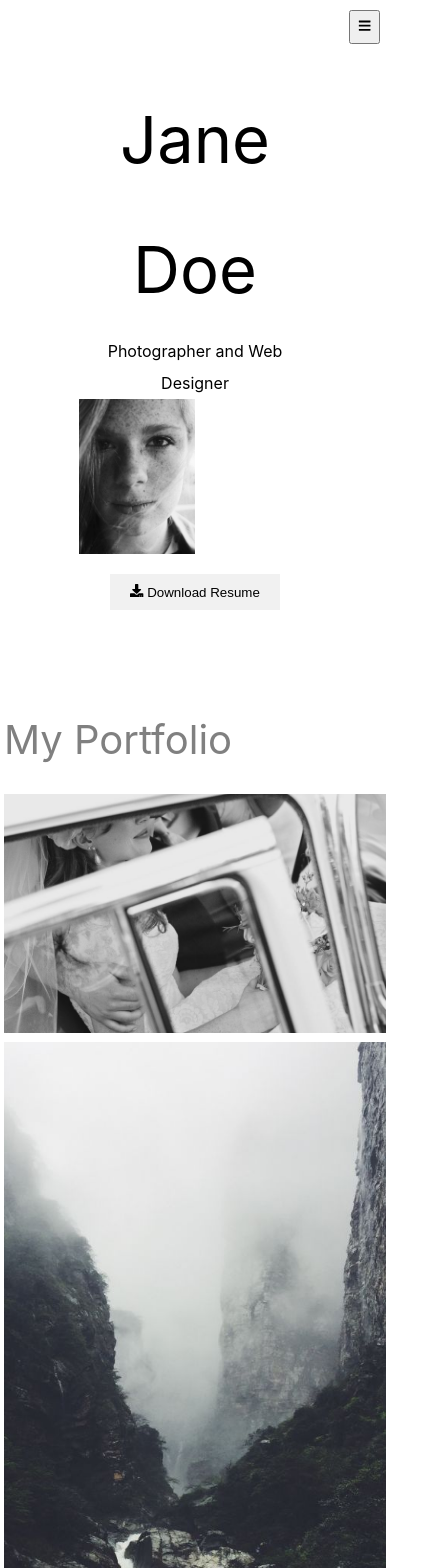
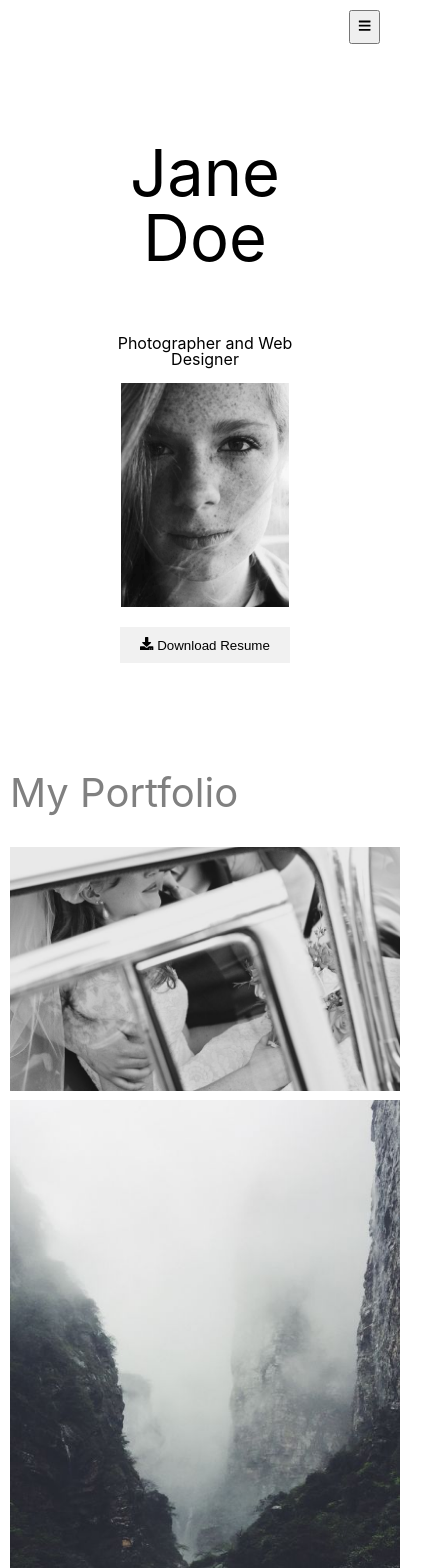
Before and after one commit to Huzmaan/Template7, a React (Create React App) app: page / in a window 390 px wide. Shown: the top 1568 px of the page, 423 px wide, since content can reach past the window. Built offline with nearby package versions, Linux system fonts and the light colour scheme.

Commit message:
final Commit

```diff
--- a/src/App.css
+++ b/src/App.css
@@ -14,7 +14,7 @@
   width:40%;
 }
 .App-css1{
-  width:60%;
+  width:58%;
   margin-left:40%;
 }
 .profile-Img{
@@ -23,39 +23,39 @@
   position:fixed;
 }
 .Main-css{
-  width: 98%;
-  margin: 0 auto;
+  width: 100%;
+  margin: 0 10px;
   justify-content: center;
     display: flex;
     text-align: center;
-    line-height:2;
+    line-height:1;
 }
 .About-css{
-  width: 98%;
-  margin: 0 auto;
+  width: 100%;
+  margin: 0 10px;
 }
 .skills-css{
-  width: 98%;
-  margin: 0 auto;
+  width: 100%;
+  margin: 0 10px;
 }
 .Reputation-css{
-  width: 98%;
-  margin: 0 auto;
+  width: 100%;
+  margin: 0 10px;
 }
 .price-css{
-  width: 98%;
-  margin: 0 auto;
+  width: 100%;
+  margin: 0 10px;
 }
 .contact-css{
-  width: 98%;
-  margin: 0 auto;
+  width: 100%;
+  margin: 0 10px;
 }
 .portfolio-css{
-  width: 98%;
-  margin: 0 auto;
+  width: 100%;
+  margin :0 10px;
 }
 .footer-css{
-  margin: 0 auto;
+  /* margin: 0 20px; */
 }
 
 .MainHeading-css{
@@ -250,7 +250,7 @@ background-color: #ccc;
     color: grey;
     width: 10px;
     display: flex;
-    padding-left: 38%;
+    /* padding-left: 38%; */
     font-size: 25px;
 
 }
@@ -267,13 +267,33 @@ background-color: #ccc;
 }
 .footer-css{
   padding:20px;
-  background-color: #ccc;
+  background-color: #f1f1f1;
   color: grey;
   text-align: center;
   margin-top:20px;
+  width:98.2%;
 }
 .profile-Responsive{
   display:none;
+}
+@media only screen and (max-width:990px){
+  .Main{
+    width:100%;
+    align-items:center;
+  }
+  .App-css1{
+    width: 100%;
+    margin: 0;
+  }
+  .profile-Responsive{
+    display:flex;
+    width:70%;
+    align-items:center;
+    margin-left:15%;
+  }
+  .profile-Img{
+    display:none;
+  }
 }
 @media only screen and (max-width:600px){
   .Main-card{
@@ -290,24 +310,13 @@ background-color: #ccc;
     display:block;
   }
   .skillText-css{
-    margin-bottom:10px;
-  }
-}
-@media only screen and (max-width:990px){
-  .Main{
-    width:100%;
-    align-items:center;
-  }
-  .App-css1{
-    width: 100%;
-    margin: 0;
+    margin-bottom:30px;
   }
   .profile-Responsive{
+    max-width:100%;
     display:flex;
-    width:50%;
-    align-items:center;
+    /* margin:0; */
+
   }
-  .profile-Img{
-    display:none;
-  }
+
 }
--- a/src/Components/Main.js
+++ b/src/Components/Main.js
@@ -8,7 +8,9 @@ const Main = () => {
             <div className="Main">
             <p className="MainHeading-css">Jane Doe</p>
             <p className="MainDescription-css">Photographer and Web Designer</p>
+            <div className="Main-profile-Responsive">
              <img src={profile} alt="Profile"  className="profile-Responsive"/>
+            </div>
             <button className="btnMain-css"><FaDownload/> Download Resume</button>
         </div>
     </div>
--- a/src/Components/Navbar.css
+++ b/src/Components/Navbar.css
@@ -1,7 +1,7 @@
-*{
+/* *{
     margin: 0;
     padding: 0;
-}
+} */
 .li-css{
     display: flex;
     text-decoration: none;
```
